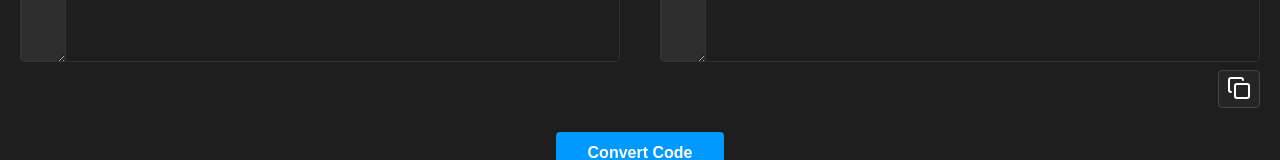
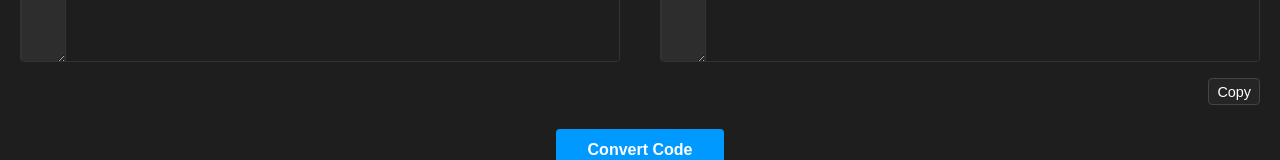
Before and after one commit to munirajubr/code-convertor, a React (Create React App) app: page / in a window 1280 px wide. Shown: the part 550-710 px from the top of the page. Built offline with nearby package versions, Linux system fonts and the light colour scheme.

Commit message:
minor updates

```diff
--- a/src/CodeConverter.jsx
+++ b/src/CodeConverter.jsx
@@ -86,6 +86,9 @@ const CodeConverter = () => {
           headers: {
             // // Authorization: "Bearer <rplace your API>",
             // Authorization: "Bearer api..............",
+            // Authorization: "Bearer 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",
+            Authorization:
+              "Bearer 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",
             "HTTP-Referer": "https://www.sitename.com",
             "X-Title": "Code-convertor",
             "Content-Type": "application/json",
@@ -234,48 +237,15 @@ const CodeConverter = () => {
             </div>
           </div>
           <div className="copy-button-container">
+            <div className="copy-button-container">
               <button
                 className={`copy-btn ${copied ? "copied" : ""}`}
                 onClick={handleCopy}
                 disabled={!convertedCode || copied}
               >
-              {copied ? (
-                <svg
-                  xmlns="http://www.w3.org/2000/svg"
-                  width="24"
-                  height="24"
-                  viewBox="0 0 24 24"
-                  fill="none"
-                  stroke="currentColor"
-                  stroke-width="2"
-                  stroke-linecap="round"
-                  stroke-linejoin="round"
-                  class="lucide lucide-copy-check-icon lucide-copy-check"
-                  className="copyicon"
-                >
-                  <path d="m12 15 2 2 4-4" />
-                  <rect width="14" height="14" x="8" y="8" rx="2" ry="2" />
-                  <path d="M4 16c-1.1 0-2-.9-2-2V4c0-1.1.9-2 2-2h10c1.1 0 2 .9 2 2" />
-                </svg>
-              ) : (
-                <svg
-                  xmlns="http://www.w3.org/2000/svg"
-                  width="24"
-                  height="24"
-                  viewBox="0 0 24 24"
-                  fill="none"
-                  stroke="currentColor"
-                  stroke-width="2"
-                  stroke-linecap="round"
-                  stroke-linejoin="round"
-                  class="lucide lucide-copy-icon lucide-copy"
-                  className="copyicon"
-                >
-                  <rect width="14" height="14" x="8" y="8" rx="2" ry="2" />
-                  <path d="M4 16c-1.1 0-2-.9-2-2V4c0-1.1.9-2 2-2h10c1.1 0 2 .9 2 2" />
-                </svg>
-              )}
+                {copied ? "Copied!" : "Copy"}
               </button>
+            </div>
           </div>
         </div>
       </div>
--- a/src/utils.js
+++ b/src/utils.js
@@ -1,5 +1,5 @@
 export const getLineNumbers = (text) => {
-  if (!text || typeof text !== 'string') return "1";
+  if (!text || typeof text !== "string") return "1";
   const lines = text.split("\n");
   return Array.from({ length: lines.length }, (_, i) => i + 1).join("\n");
 };
@@ -19,11 +19,12 @@ export const languages = [
   "Swift",
   "Kotlin",
   "R",
-  "Dart"
+  "Dart",
+  "React",
 ];
 
 export const validateInput = (code) => {
-  if (typeof code !== 'string') return false;
+  if (typeof code !== "string") return false;
   if (code.length > 50000) return false;
   return true;
 };
```
Also changed, not shown: src/server.js (+22 -18 lines). Lines whose indentation alone changed are shown as unchanged.
